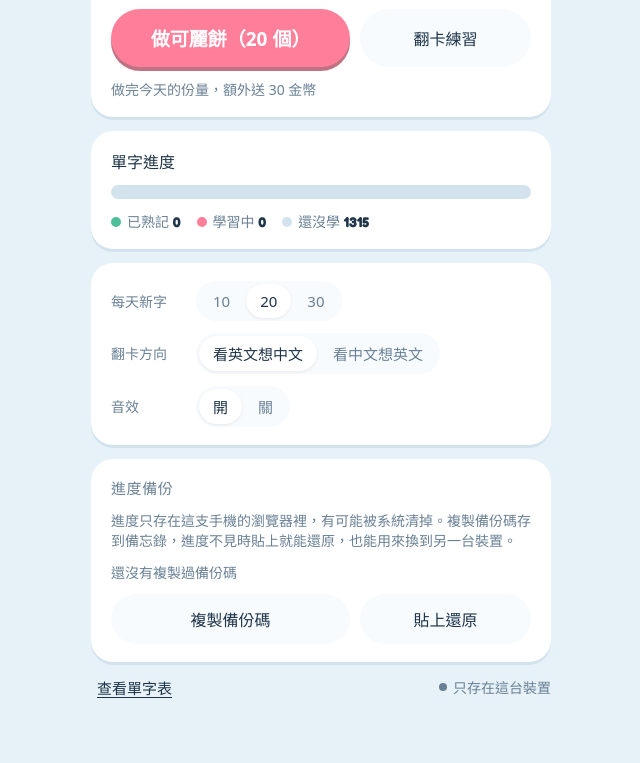
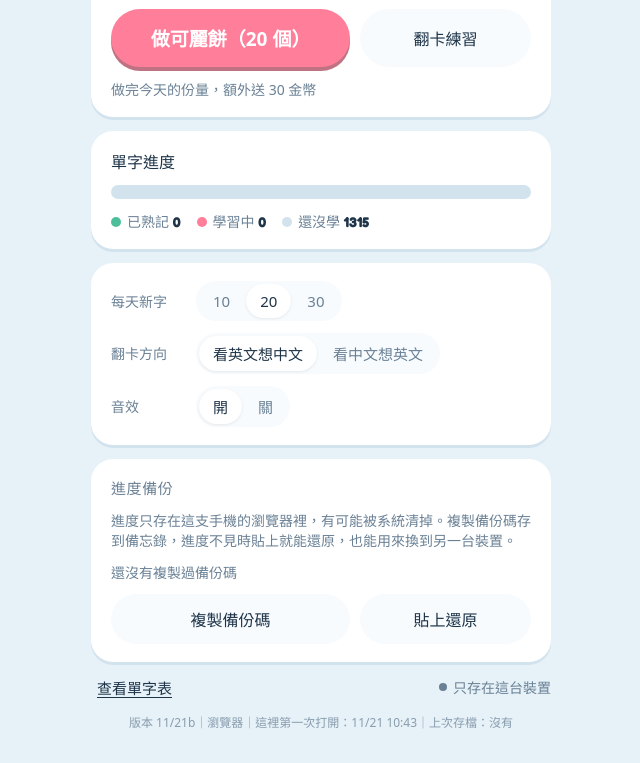
Before and after one commit to y62gt9ndry-ui/seal, a plain HTML site: page index.html in a window 1280 px wide. Shown: the part 351-1114 px from the top of the page, without its empty margins (319-959 px from the left). Before the commit the page ends 1082 px from the top, so only its background shows below. Drawn offline with Linux system fonts and the light colour scheme; a web font is replaced by a local one.

Commit message:
Show version, launch mode, first-open and last-save time on home for debugging
Co-Authored-By: Claude Opus 5.5 <noreply@anthropic.com>
Claude-Session: https://claude.ai/code/session_01YJ2cWmyjmyVFkMHNFZxqiV

```diff
--- a/index.html
+++ b/index.html
@@ -332,6 +332,7 @@ body.evil .tray{box-shadow:0 3px 0 #120F17, inset 0 0 18px #7B4BB033}
       <button class="link" id="toList">查看單字表</button>
       <span class="sync" id="sync"><i></i><span>只存在這台裝置</span></span>
     </div>
+    <div class="hint" id="diag" style="text-align:center;font-size:12px;opacity:.75"></div>
   </section>
 
   <!-- GAME -->
@@ -636,7 +637,12 @@ if(PREVIEW) enterPreview();
 function persisted(){ const o=JSON.parse(JSON.stringify(S)); if(PREVIEW&&REAL){ o.evil=REAL.evil; o.purify=REAL.purify; o.evilDay=REAL.evilDay; o.wiped=REAL.wiped; } return o; }
 
 let docRef=null, saving=false, saveAgain=false, saveTimer=null, busy=false;
-function saveLocal(){ try{ localStorage.setItem(LS_KEY, JSON.stringify(persisted())); }catch(e){} }
+function saveLocal(){ try{ localStorage.setItem(LS_KEY, JSON.stringify(persisted())); localStorage.setItem("seal-saved-at", String(Date.now())); }catch(e){ try{ window.__saveErr=String(e&&e.name||e); }catch(_){} } }
+function showDiag(){ try{ const el=document.getElementById("diag"); if(!el) return; const f=t=>{ if(!t) return "沒有"; const d=new Date(+t); return `${d.getMonth()+1}/${d.getDate()} ${String(d.getHours()).padStart(2,"0")}:${String(d.getMinutes()).padStart(2,"0")}`; };
+  let saved="?", first="?"; try{ saved=f(localStorage.getItem("seal-saved-at")); first=f(localStorage.getItem("seal-first-open")); }catch(e){ saved="無法讀取"; }
+  const mode=(window.matchMedia&&matchMedia("(display-mode: standalone)").matches)||navigator.standalone?"主畫面":"瀏覽器";
+  el.textContent=`版本 11/21b｜${mode}｜這裡第一次打開：${first}｜上次存檔：${saved}${window.__saveErr?"｜存檔失敗："+window.__saveErr:""}`; }catch(e){} }
+try{ if(!localStorage.getItem("seal-first-open")) localStorage.setItem("seal-first-open", String(Date.now())); }catch(e){}
 function save(){ S.updatedAt=Date.now(); saveLocal(); if(!docRef) return; clearTimeout(saveTimer); saveTimer=setTimeout(pushRemote,1200); }
 async function pushRemote(){
   if(!docRef) return;
@@ -739,7 +745,7 @@ function grade(q, good){
 
 /* ===== home ===== */
 const GREETS=["嗨！今天也一起做可麗餅吧","客人在排隊了，快來幫忙","每天一點點，會考見！","拼錯也沒關係，客人會再來"];
-function renderHome(){
+function renderHome(){ showDiag();
   rollDay(); checkEvil(); renderSeason();
   $("sealHome").innerHTML=sealSVG(118,hat(),S.evil);
   const due=reviewList().length, fresh=newList(Math.max(0,S.newPerDay-S.newDone)).length;
```
